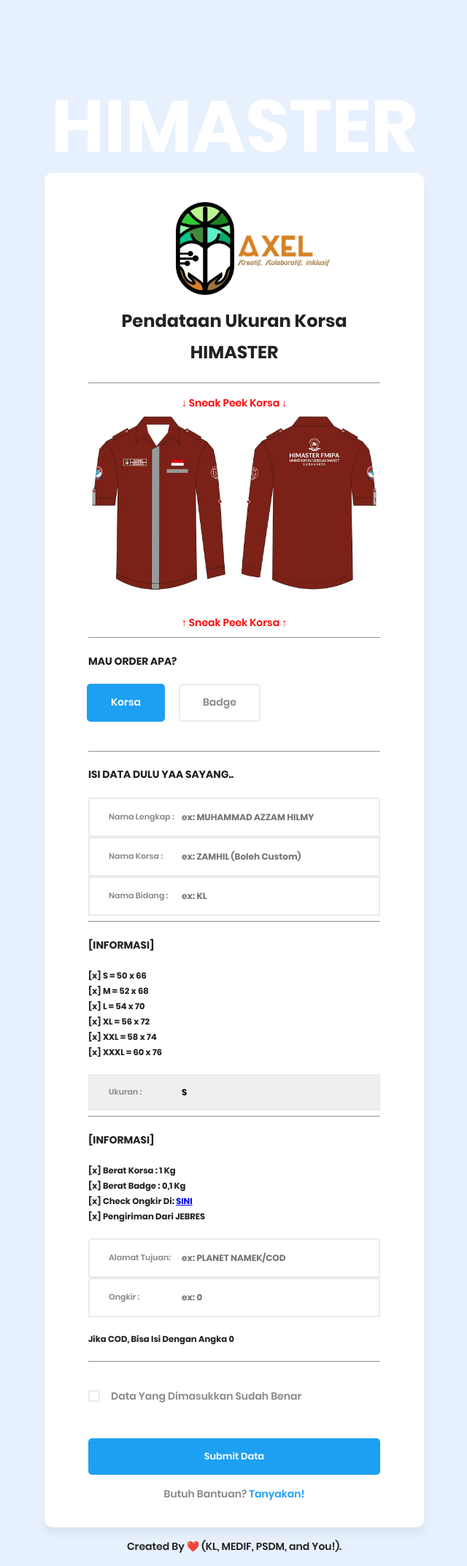
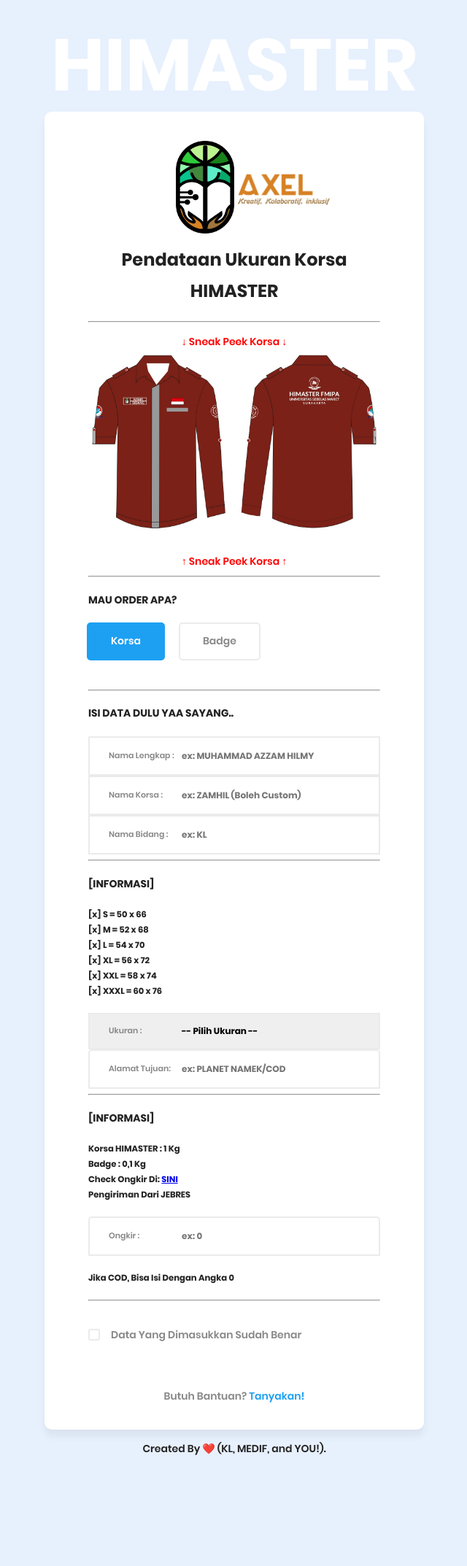
Before and after one commit to WHENMOONSIR/tesztttt, a PHP site: page / in a window 1280 px wide. Shown: the whole page at 73% size, without its empty margins (319-959 px from the left). After the commit the page ends 1994 px from the top, so only its background shows below. Run offline with PHP 8.4, Linux system fonts and the light colour scheme.

Commit message:
woiwoiwoi

```diff
--- a/css/style.css
+++ b/css/style.css
@@ -205,7 +205,7 @@
   .himaster-title {
     text-align: center;
     font-size: 100px;
-    /*margin-top: -10%;*/
+    margin-top: -1px;
     margin-bottom: -2%;
     color:  #fff;
   }
@@ -215,7 +215,7 @@
   .himaster-title {
     text-align: center;
     font-size: 50px;
-    /*margin-top: -25%;*/
+    margin-top: -1px;
     margin-bottom: -2%;
     color:  #fff;
   }
--- a/index.html
+++ b/index.html
@@ -36,24 +36,25 @@
                     <hr>
                      <h4>MAU ORDER APA?</h4>
                     <div class="form-radio">
-                        <input type="radio" name="pesanan" value="korsa" id="korsa" checked="checked" />
-                        <label for="korsa">Korsa</label>
-                        <input type="radio" name="pesanan" value="badge" id="badge" />
-                        <label for="badge">Badge</label>
+
+                        <input type="radio" name="pesanan" value="newbie" id="newbie" checked="checked" />
+                        <label for="newbie">Korsa</label>
+                        <input type="radio" name="pesanan" value="average" id="average" />
+                        <label for="average">Badge</label>
                     </div>
                     <hr>
                     <h4>ISI DATA DULU YAA SAYANG..</h4>
                     <div class="form-textbox">
                         <label for="namapanjang">Nama Lengkap :</label>
-                        <input type="text" name="namapanjang" id="namapanjang" placeholder="ex: MUHAMMAD AZZAM HILMY" required=""/>
+                        <input type="text" name="namapanjang" id="namapanjang" placeholder="ex: MUHAMMAD AZZAM HILMY" required/>
                     </div>
                     <div class="form-textbox">
                         <label for="namabadge">Nama Korsa :</label>
-                        <input type="text" name="namabadge" id="namabadge" placeholder="ex: ZAMHIL (Boleh Custom)" required=""/>
+                        <input type="text" name="namabadge" id="namabadge" placeholder="ex: ZAMHIL (Boleh Custom)" required="" />
                     </div>
                     <div class="form-textbox">
                         <label for="ukuran">Nama Bidang :</label>
-                        <input type="text" name="namabidang" id="ukuran" placeholder="ex: KL" required=""/>
+                        <input type="text" name="namabidang" id="ukuran" placeholder="ex: KL" required/>
                     </div>
                     <hr>
                     <h4>[INFORMASI]</h4>
@@ -61,37 +62,37 @@
                     <div class="form-textbox">
                         <label for="name">Ukuran :</label>
                         <!-- <input type="text" name="ukuran" id="name" placeholder="ex: M" required=""/> -->
-                        <select name="ukuran" id="ukurann">
-                            <option value="S">S</option>
+                        <select name="ukuran" id="ukurann" required>
+                          <option value="">-- Pilih Ukuran --</option>
+                          <option value="S">S</option>
                           <option value="M">M</option>
                           <option value="L">L</option>
                           <option value="XL">XL</option>
                           <option value="XXL">XXL</option>
-                                                 <option value="XXXL">XXL</option>
+                          <option value="XXXL">XXXL</option>
                         </select>
                     </div>
-
+                    <div class="form-textbox">
+                        <label for="name">Alamat Tujuan:</label>
+                        <input type="text" name="alamattujuan" id="name" placeholder="ex: PLANET NAMEK/COD" required />
+                    </div>
                     <hr>
                     <h4>[INFORMASI]</h4>
-                    <h5>[x] Berat Korsa : 1 Kg<br>[x] Berat Badge : 0,1 Kg<br>[x] Check Ongkir Di: <a href="https://www.jne.co.id/id/tracking/tarif">SINI<br></a>[x] Pengiriman Dari JEBRES</h5>
-                                        <div class="form-textbox">
-                        <label for="name">Alamat Tujuan:</label>
-                        <input type="text" name="alamattujuan" id="name" placeholder="ex: PLANET NAMEK/COD" required=""/>
-                    </div>
+                    <h5>Korsa HIMASTER : 1 Kg<br>Badge : 0,1 Kg<br>Check Ongkir Di: <a href="https://www.jne.co.id/id/tracking/tarif">SINI<br></a>Pengiriman Dari JEBRES</h5>
                     <div class="form-textbox">
                         <label for="name">Ongkir :</label>
-                        <input type="number" name="ongkir" id="name" placeholder="ex: 0" required="" />
+                        <input type="number" name="ongkir" id="name" placeholder="ex: 0" required />
 
                     </div>
                     <h5>Jika COD, Bisa Isi Dengan Angka 0</h5>
                     <hr>
                     <div class="form-group">
-                        <input type="checkbox" name="agree-term" id="agree-term" class="agree-term" required />
+                        <input type="checkbox" name="agree-term" id="agree-term" class="agree-term" onclick="myFunction()" required />
                         <label for="agree-term" class="label-agree-term"><span><span></span></span>Data Yang Dimasukkan Sudah Benar  <!-- <a href="#" class="term-service">Terms of service</a> --></label>
                     </div>
 
                     <div class="form-textbox">
-                        <input type="submit" name="submit" id="submit" class="submit" value="Submit Data" onclick="location.href='thankyou.html'"/>
+                        <input type="submit" name="submit" id="submit" class="submit" value="Submit Data" style="display: none;"/>
                     </div>
                 </form>
 
@@ -100,16 +101,30 @@
                 </p>
             </div>
         </div>
-<p><center>Created By ❤️ (KL, MEDIF, PSDM, and You!).</center></p>
+        <p><center>Created By ❤️ (KL, MEDIF, and YOU!).</center></p>
     </div>
     <script>
   const scriptURL = 'https://script.google.com/macros/s/AKfycbwzXsqD3ySUgstOgT50RQW2XdY_iBPCQEQmjlkvZ1ZeNaMUv_5k7UE_7xNHnw5Se6ToJw/exec'
   const form = document.forms['submit-to-google-sheet']
 
+  const btnSend = document.querySelector(".submit");
+  const btnCheckbox = document.querySelector(".agree-term");
+
+  function myFunction() {
+      var checkBox = document.getElementById("agree-term");
+      var text = document.getElementById("submit");
+      if (checkBox.checked == true){
+        text.style.display = "block";
+      } else {
+         text.style.display = "none";
+      }
+    }
+
+
   form.addEventListener('submit', e => {
     e.preventDefault()
     fetch(scriptURL, { method: 'POST', body: new FormData(form)})
-      .then(response => console.log('Success!', response))
+      .then(response => {console.log('Success!', response); location.href='thankyou.html'})
       .catch(error => console.error('Error!', error.message))
   })
 </script>
```
